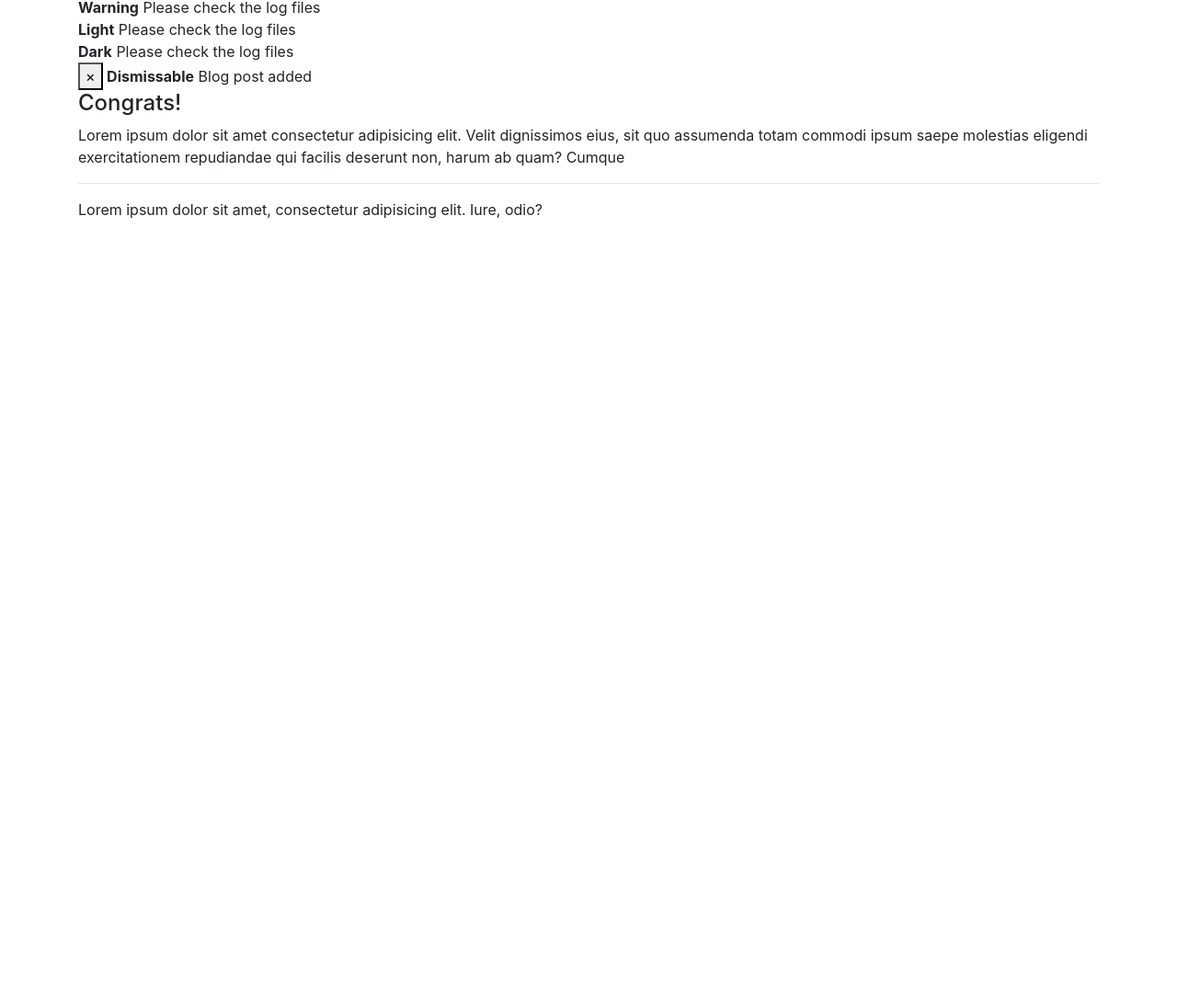
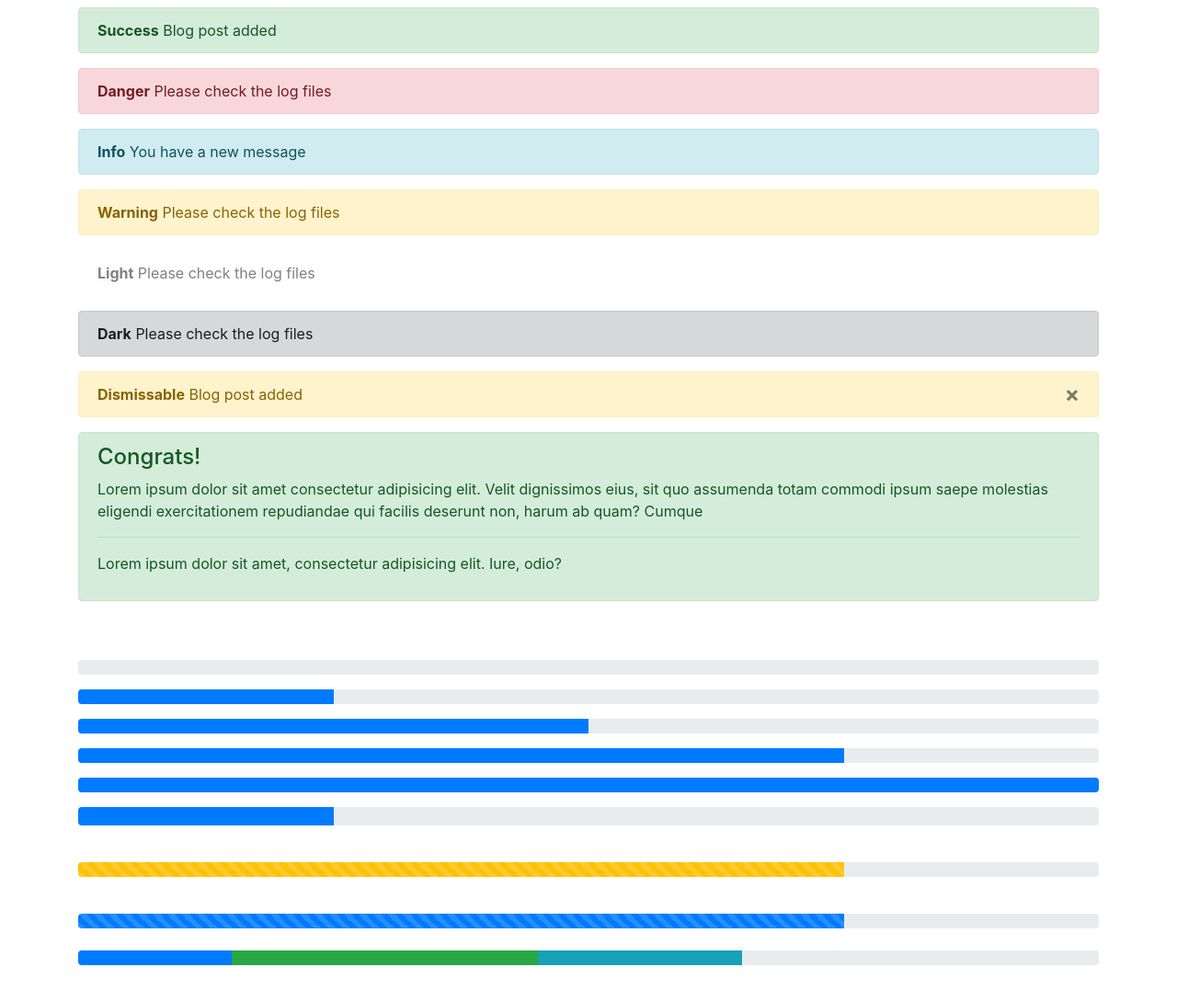
Before and after one commit to DraciVik/Bootstrap4-projects, a website: page Project1/bootstrap_sandbox_starter/3_7_alerts_progress.html in a window 1280 px wide. Shown: the part 329-1418 px from the top of the page at 92% size. Before the commit the page ends 1325 px from the top, so only its background shows below. Drawn offline with nearby package versions, Linux system fonts and the light colour scheme.

Commit message:
Added alerts and progress

```diff
--- a/Project1/bootstrap_sandbox_starter/3_7_alerts_progress.html
+++ b/Project1/bootstrap_sandbox_starter/3_7_alerts_progress.html
@@ -1,13 +1,16 @@
 <!DOCTYPE html>
 <html lang="en">
+  <head>
+    <meta charset="UTF-8" />
+    <meta name="viewport" content="width=device-width, initial-scale=1.0" />
+    <meta http-equiv="X-UA-Compatible" content="ie=edge" />
 
-<head>
-    <meta charset="UTF-8">
-    <meta name="viewport" content="width=device-width, initial-scale=1.0">
-    <meta http-equiv="X-UA-Compatible" content="ie=edge">
-
-    <link rel="stylesheet" href="https://stackpath.bootstrapcdn.com/bootstrap/4.1.1/css/bootstrap.min.css" integrity="sha384-WskhaSGFgHYWDcbwN70/dfYBj47jz9qbsMId/iRN3ewGhXQFZCSftd1LZCfmhktB"
-        crossorigin="anonymous">
+    <link
+      rel="stylesheet"
+      href="https://stackpath.bootstrapcdn.com/bootstrap/4.1.1/css/bootstrap.min.css"
+      integrity="sha384-WskhaSGFgHYWDcbwN70/dfYBj47jz9qbsMId/iRN3ewGhXQFZCSftd1LZCfmhktB"
+      crossorigin="anonymous"
+    />
 
     <title>Bootstrap Sandbox</title>
   </head>
@@ -19,188 +22,327 @@
         <div class="row">
           <div class="col-md-3">
             <div class="dropdown">
-                        <button class="btn btn-primary btn-block dropdown-toggle" type="button" data-toggle="dropdown">
+              <button
+                class="btn btn-primary btn-block dropdown-toggle"
+                type="button"
+                data-toggle="dropdown"
+              >
                 2: Utilities
               </button>
               <div class="dropdown-menu">
-                            <a class="dropdown-item" href="2_2_basic_typography.html">2.2 Basic Typography</a>
-                            <a class="dropdown-item" href="2_3_text_alignment_display.html">2.3 Text Alignment & Display</a>
-                            <a class="dropdown-item" href="2_4_floats_position.html">2.4 Floats & Position</a>
-                            <a class="dropdown-item" href="2_5_colors_background.html">2.5: Colors & Background</a>
+                <a class="dropdown-item" href="2_2_basic_typography.html"
+                  >2.2 Basic Typography</a
+                >
+                <a class="dropdown-item" href="2_3_text_alignment_display.html"
+                  >2.3 Text Alignment & Display</a
+                >
+                <a class="dropdown-item" href="2_4_floats_position.html"
+                  >2.4 Floats & Position</a
+                >
+                <a class="dropdown-item" href="2_5_colors_background.html"
+                  >2.5: Colors & Background</a
+                >
                 <a class="dropdown-item" href="2_6_spacing.html">2.6 Spacing</a>
                 <a class="dropdown-item" href="2_7_sizing.html">2.7 Sizing</a>
-                            <a class="dropdown-item" href="2_8_breakpoints.html">2.8 Breakpoints</a>
+                <a class="dropdown-item" href="2_8_breakpoints.html"
+                  >2.8 Breakpoints</a
+                >
               </div>
             </div>
           </div>
           <div class="col-md-3">
             <div class="dropdown">
-                        <button class="btn btn-success btn-block dropdown-toggle" type="button" data-toggle="dropdown">
+              <button
+                class="btn btn-success btn-block dropdown-toggle"
+                type="button"
+                data-toggle="dropdown"
+              >
                 3: CSS Components
               </button>
               <div class="dropdown-menu">
                 <a class="dropdown-item" href="3_2_buttons.html">3.2 Buttons</a>
                 <a class="dropdown-item" href="3_3_navbar.html">3.3 Navbar</a>
-                            <a class="dropdown-item" href="3_4_list_groups_badges.html">3.4 List Groups & Badges</a>
+                <a class="dropdown-item" href="3_4_list_groups_badges.html"
+                  >3.4 List Groups & Badges</a
+                >
                 <a class="dropdown-item" href="3_5_forms.html">3.5 Forms</a>
-                            <a class="dropdown-item" href="3_6_input_groups.html">3.6 Input Groups</a>
-                            <a class="dropdown-item" href="3_7_alerts_progress.html">3.7 Alerts & Progress</a>
-                            <a class="dropdown-item" href="3_8_tables_pagination.html">3.8 Tables & Pagination</a>
+                <a class="dropdown-item" href="3_6_input_groups.html"
+                  >3.6 Input Groups</a
+                >
+                <a class="dropdown-item" href="3_7_alerts_progress.html"
+                  >3.7 Alerts & Progress</a
+                >
+                <a class="dropdown-item" href="3_8_tables_pagination.html"
+                  >3.8 Tables & Pagination</a
+                >
                 <a class="dropdown-item" href="3_9_cards.html">3.9 Cards</a>
-                            <a class="dropdown-item" href="3_10_media_object.html">3.10 Media Objects</a>
-                            <a class="dropdown-item" href="3_11_jumbotron.html">3.11 Jumbotron</a>
+                <a class="dropdown-item" href="3_10_media_object.html"
+                  >3.10 Media Objects</a
+                >
+                <a class="dropdown-item" href="3_11_jumbotron.html"
+                  >3.11 Jumbotron</a
+                >
               </div>
             </div>
           </div>
           <div class="col-md-3">
             <div class="dropdown">
-                        <button class="btn btn-warning btn-block dropdown-toggle" type="button" data-toggle="dropdown">
+              <button
+                class="btn btn-warning btn-block dropdown-toggle"
+                type="button"
+                data-toggle="dropdown"
+              >
                 4: Grid & Flexbox
               </button>
               <div class="dropdown-menu">
-                            <a class="dropdown-item" href="4_2_grid_system.html">4.2 Grid System</a>
-                            <a class="dropdown-item" href="4_3_grid_alignment.html">4.3 Grid Alignment</a>
+                <a class="dropdown-item" href="4_2_grid_system.html"
+                  >4.2 Grid System</a
+                >
+                <a class="dropdown-item" href="4_3_grid_alignment.html"
+                  >4.3 Grid Alignment</a
+                >
                 <a class="dropdown-item" href="4_4_flexbox.html">4.4 Flexbox</a>
-                            <a class="dropdown-item" href="4_5_auto_margins_wrapping_order.html">4.5 Auto Margins & Wrap</a>
+                <a
+                  class="dropdown-item"
+                  href="4_5_auto_margins_wrapping_order.html"
+                  >4.5 Auto Margins & Wrap</a
+                >
               </div>
             </div>
           </div>
           <div class="col-md-3">
             <div class="dropdown">
-                        <button class="btn btn-danger btn-block dropdown-toggle" type="button" data-toggle="dropdown">
+              <button
+                class="btn btn-danger btn-block dropdown-toggle"
+                type="button"
+                data-toggle="dropdown"
+              >
                 5: JavaScript Widgets
               </button>
               <div class="dropdown-menu">
-                            <a class="dropdown-item" href="5_2_carousel.html">5.2 Carousel</a>
-                            <a class="dropdown-item" href="5_3_collapse.html">5.3 Collapse</a>
-                            <a class="dropdown-item" href="5_4_tooltips.html">5.4 Tooltips</a>
-                            <a class="dropdown-item" href="5_5_popovers.html">5.5 Popovers</a>
+                <a class="dropdown-item" href="5_2_carousel.html"
+                  >5.2 Carousel</a
+                >
+                <a class="dropdown-item" href="5_3_collapse.html"
+                  >5.3 Collapse</a
+                >
+                <a class="dropdown-item" href="5_4_tooltips.html"
+                  >5.4 Tooltips</a
+                >
+                <a class="dropdown-item" href="5_5_popovers.html"
+                  >5.5 Popovers</a
+                >
                 <a class="dropdown-item" href="5_6_modals.html">5.6 Modals</a>
-                            <a class="dropdown-item" href="5_7_scrollspy.html">5.7 ScrollSpy</a>
+                <a class="dropdown-item" href="5_7_scrollspy.html"
+                  >5.7 ScrollSpy</a
+                >
               </div>
             </div>
           </div>
         </div>
       </div>
-        <hr>
+      <hr />
     </header>
 
     <div class="container">
-        <!--####################START HERE######################-->
+      <!-- ####################START HERE###################### -->
 
       <!-- ALERTS -->
-        <div>
+      <div class="alert alert-primary">
         <strong>Primary</strong> Blog post added
       </div>
 
-        <div>
+      <div class="alert alert-secondary">
         <strong>Secondary</strong> Blog post added
       </div>
 
-        <div>
+      <div class="alert alert-success">
         <strong>Success</strong> Blog post added
       </div>
 
-        <div>
+      <div class="alert alert-danger">
         <strong>Danger</strong> Please check the log files
       </div>
 
-        <div>
+      <div class="alert alert-info">
         <strong>Info</strong> You have a new message
       </div>
 
-        <div>
+      <div class="alert alert-warning">
         <strong>Warning</strong> Please check the log files
       </div>
 
-        <div>
+      <div class="alert alert-light">
         <strong>Light</strong> Please check the log files
       </div>
 
-        <div>
+      <div class="alert alert-dark">
         <strong>Dark</strong> Please check the log files
       </div>
 
-
       <!-- DISMISSABLE ALERT -->
-        <div>
-            <button type="button">
-                <span>&times;</span>
-            </button>
+      <div class="alert alert-warning alert-dismissable fade show">
+        <button class="close" type="button"><span>&times;</span></button>
         <strong>Dismissable</strong> Blog post added
       </div>
 
       <!-- EXTRA CONTENT -->
-        <div>
-            <h4>Congrats!</h4>
-            <p>Lorem ipsum dolor sit amet consectetur adipisicing elit. Velit dignissimos eius, sit quo assumenda totam commodi
-                ipsum saepe molestias eligendi exercitationem repudiandae qui facilis deserunt non, harum ab quam? Cumque</p>
-            <hr>
-            <p>Lorem ipsum dolor sit amet, consectetur adipisicing elit. Iure, odio?</p>
+      <div class="alert alert-success">
+        <h4 class="alert-heading">Congrats!</h4>
+        <p>
+          Lorem ipsum dolor sit amet consectetur adipisicing elit. Velit
+          dignissimos eius, sit quo assumenda totam commodi ipsum saepe
+          molestias eligendi exercitationem repudiandae qui facilis deserunt
+          non, harum ab quam? Cumque
+        </p>
+        <hr />
+        <p>
+          Lorem ipsum dolor sit amet, consectetur adipisicing elit. Iure, odio?
+        </p>
       </div>
 
-        <br>
-        <br>
+      <br />
+      <br />
 
       <!-- PROGRESS BARS -->
-        <div>
-            <div></div>
+      <div class="progress mb-3">
+        <div
+          class="progress-bar"
+          role="progressbar"
+          aria-valuenow="0"
+          aria-valuemin="0"
+          aria-valuemax="100"
+        ></div>
       </div>
-        <br>
-        <div>
-            <div></div>
+      <div class="progress mb-3">
+        <div
+          class="progress-bar"
+          role="progressbar"
+          style="width: 25%"
+          aria-valuenow="25"
+          aria-valuemin="0"
+          aria-valuemax="100"
+        ></div>
       </div>
-        <br>
-        <div>
-            <div></div>
+      <div class="progress mb-3">
+        <div
+          class="progress-bar"
+          role="progressbar"
+          style="width: 50%"
+          aria-valuenow="50"
+          aria-valuemin="0"
+          aria-valuemax="100"
+        ></div>
       </div>
-        <br>
-        <div>
-            <div></div>
+      <div class="progress mb-3">
+        <div
+          class="progress-bar"
+          role="progressbar"
+          style="width: 75%"
+          aria-valuenow="75"
+          aria-valuemin="0"
+          aria-valuemax="100"
+        ></div>
       </div>
-        <br>
-        <div>
-            <div></div>
+      <div class="progress mb-3">
+        <div
+          class="progress-bar"
+          role="progressbar"
+          style="width: 100%"
+          aria-valuenow="100"
+          aria-valuemin="0"
+          aria-valuemax="100"
+        ></div>
       </div>
-        <br>
       <!-- HEIGHT -->
-        <div>
-            <div></div>
+      <div class="progress mb-3" style="height: 20px;">
+        <div
+          class="progress-bar"
+          role="progressbar"
+          style="width: 25%;"
+          aria-valuenow="25"
+          aria-valuemin="0"
+          aria-valuemax="100"
+        ></div>
       </div>
-        <br>
+      <br />
       <!-- STRIPED -->
-        <div>
-            <div></div>
+      <div class="progress mb-3">
+        <div
+          class="progress-bar progress-bar-striped bg-warning"
+          role="progressbar"
+          style="width: 75%"
+          aria-valuenow="75"
+          aria-valuemin="0"
+          aria-valuemax="100"
+        ></div>
       </div>
-        <br>
+      <br />
       <!-- ANIMATED -->
-        <div>
-            <div></div>
+      <div class="progress">
+        <div
+          class="progress-bar progress-bar-striped progress-bar-animated"
+          role="progressbar"
+          aria-valuenow="75"
+          aria-valuemin="0"
+          aria-valuemax="100"
+          style="width: 75%"
+        ></div>
       </div>
-        <br>
+      <br />
       <!-- MULTIPLE BARS -->
       <div>
-            <div></div>
-            <div></div>
-            <div></div>
+        <div class="progress">
+          <div
+            class="progress-bar"
+            role="progressbar"
+            style="width: 15%"
+            aria-valuenow="15"
+            aria-valuemin="0"
+            aria-valuemax="100"
+          ></div>
+          <div
+            class="progress-bar bg-success"
+            role="progressbar"
+            style="width: 30%"
+            aria-valuenow="30"
+            aria-valuemin="0"
+            aria-valuemax="100"
+          ></div>
+          <div
+            class="progress-bar bg-info"
+            role="progressbar"
+            style="width: 20%"
+            aria-valuenow="20"
+            aria-valuemin="0"
+            aria-valuemax="100"
+          ></div>
         </div>
-
+      </div>
     </div>
     <!-- ./container -->
     <div style="margin-top:500px;"></div>
 
-    <script src="https://code.jquery.com/jquery-3.3.1.slim.min.js" integrity="sha384-q8i/X+965DzO0rT7abK41JStQIAqVgRVzpbzo5smXKp4YfRvH+8abtTE1Pi6jizo"
-        crossorigin="anonymous"></script>
-    <script src="https://cdnjs.cloudflare.com/ajax/libs/popper.js/1.14.3/umd/popper.min.js" integrity="sha384-ZMP7rVo3mIykV+2+9J3UJ46jBk0WLaUAdn689aCwoqbBJiSnjAK/l8WvCWPIPm49"
-        crossorigin="anonymous"></script>
-    <script src="https://stackpath.bootstrapcdn.com/bootstrap/4.1.1/js/bootstrap.min.js" integrity="sha384-smHYKdLADwkXOn1EmN1qk/HfnUcbVRZyYmZ4qpPea6sjB/pTJ0euyQp0Mk8ck+5T"
-        crossorigin="anonymous"></script>
+    <script
+      src="https://code.jquery.com/jquery-3.3.1.slim.min.js"
+      integrity="sha384-q8i/X+965DzO0rT7abK41JStQIAqVgRVzpbzo5smXKp4YfRvH+8abtTE1Pi6jizo"
+      crossorigin="anonymous"
+    ></script>
+    <script
+      src="https://cdnjs.cloudflare.com/ajax/libs/popper.js/1.14.3/umd/popper.min.js"
+      integrity="sha384-ZMP7rVo3mIykV+2+9J3UJ46jBk0WLaUAdn689aCwoqbBJiSnjAK/l8WvCWPIPm49"
+      crossorigin="anonymous"
+    ></script>
+    <script
+      src="https://stackpath.bootstrapcdn.com/bootstrap/4.1.1/js/bootstrap.min.js"
+      integrity="sha384-smHYKdLADwkXOn1EmN1qk/HfnUcbVRZyYmZ4qpPea6sjB/pTJ0euyQp0Mk8ck+5T"
+      crossorigin="anonymous"
+    ></script>
 
     <script>
-        $('#myAlert').on('closed.bs.alert', function () {
-            console.log('Alert closed...');
-        })
+      $("#myAlert").on("closed.bs.alert", function() {
+        console.log("Alert closed...");
+      });
     </script>
   </body>
-
 </html>
```
Lines whose indentation alone changed are shown as unchanged.
